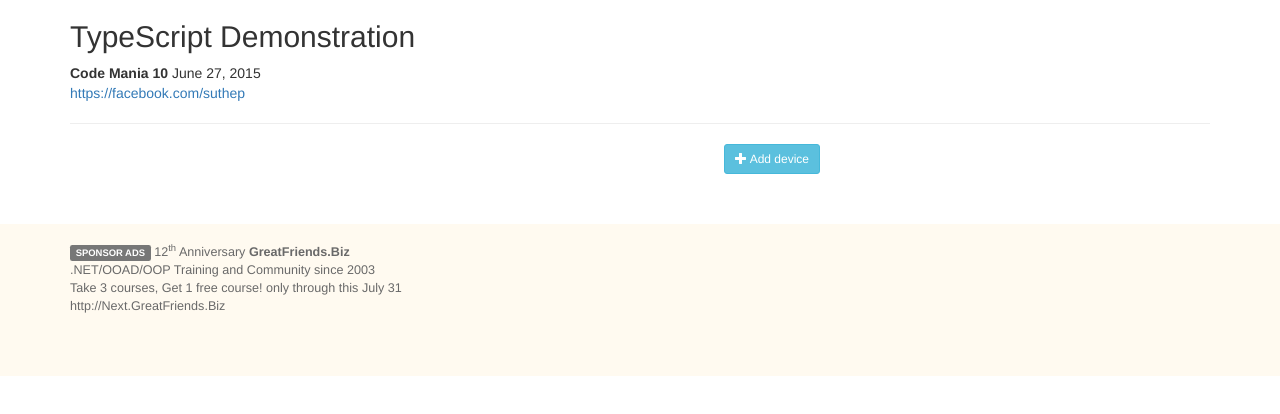
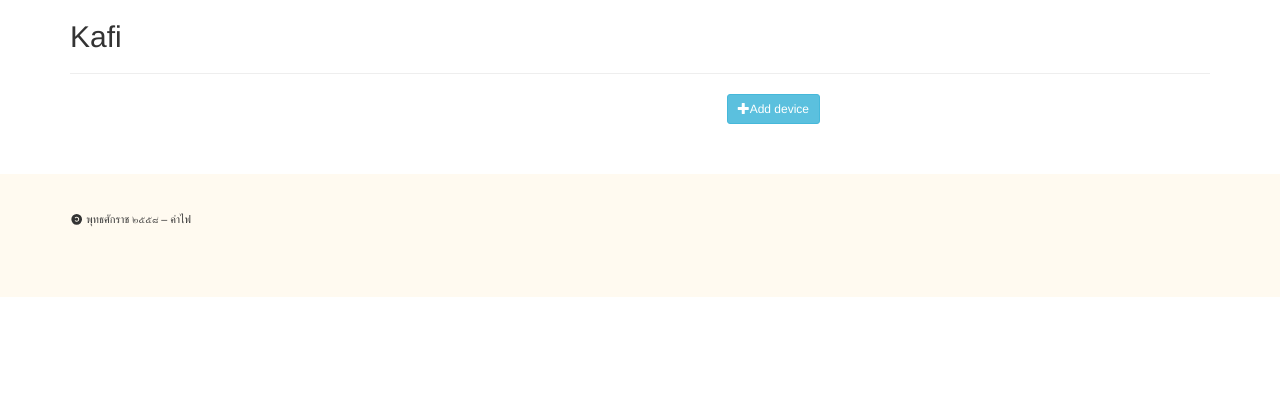
Before and after one commit to surrealist/kafi, a website: page app/index.html in a window 1280 px wide. Drawn offline with nearby package versions, Linux system fonts and the light colour scheme.

Commit message:
clean header and footer

```diff
--- a/app/index.html
+++ b/app/index.html
@@ -1,43 +1,31 @@
 <!DOCTYPE html>
 <html lang="en">
+
   <head>
     <meta charset="UTF-8">
     <title>Code Mania 10: TypeScript, Now.</title>
-
-  <link rel="stylesheet" href="../node_modules/bootstrap/dist/css/bootstrap.min.css"/>
-  <link rel="stylesheet" href="app.css"/>
+    <link rel="stylesheet" href="../node_modules/bootstrap/dist/css/bootstrap.min.css" />
+    <link rel="stylesheet" href="../bower_components/fontawesome/css/font-awesome.min.css" />
+    <link rel="stylesheet" href="app.css" />
     <script src="../node_modules/jquery/dist/jquery.min.js"></script>
     <script src="../node_modules/angular/angular.js"></script>
     <script src="../node_modules/bootstrap/dist/js/bootstrap.min.js"></script>
     <script src="../bower_components/chance/chance.js"></script>
   </head>
-<body ng-app="myApp"
-      ng-controller="MainController as c">
 
+  <body ng-app="myApp" ng-controller="MainController as c">
     <div class="container">
-    <h2>
-      TypeScript Demonstration
-    </h2>
-    <strong>Code Mania 10</strong>
-    <time datetime="2015-06-27" pubdate>June 27, 2015</time>
-    <br>
-    <a href="https://facebook.com/suthep" target="_blank">
-      https://facebook.com/suthep
+      <h2>Kafi</h2>
     </a>
       <hr/>
-
       <div class="row">
         <div class="col-md-8">
-        <button class="btn btn-info btn-sm pull-right"
-                ng-click="c.addDevice()">
-          <span class="glyphicon glyphicon-plus"></span>
-          Add device
-        </button>
+          <button class="btn btn-info btn-sm pull-right" ng-click="c.addDevice()">
+            <span class="glyphicon glyphicon-plus"></span>Add device</button>
           <h3 ng-cloak>
             <span class="glyphicon glyphicon-home"></span>
             {{ c.myHouse.name }}
           </h3>
-
           <table class="table table-striped table-hover" ng-cloak>
             <thead>
               <tr>
@@ -55,8 +43,7 @@
                 <td>{{ $index+1 }}.</td>
                 <td>{{ d.name }}</td>
                 <td class="text-right">
-                <input type="number" ng-model="d.quantity" min="0" max="99"
-                       style="text-align: right;"/>
+                  <input type="number" ng-model="d.quantity" min="0" max="99" style="text-align: right;" />
                 </td>
                 <td class="text-right">{{ d.watts | number:2 }}</td>
                 <td class="text-right">{{ d.hoursPerDay | number:2}}</td>
@@ -67,26 +54,22 @@
             <tfoot>
               <tr>
                 <td colspan="4">
-                <b>Total:</b> {{ c.myHouse.devices.length }} devices
+                  <b>Total:</b>
+                  {{ c.myHouse.devices.length }} devices
                 </td>
                 <td colspan="2" class="text-right">
                   <b>Total Units/Month:</b>
                 </td>
                 <td class="info text-right text-info">
-                <strong>
-                  {{ c.myHouse.totalUnitsPerMonth | number:2 }}
-                </strong>
+                  <strong>{{ c.myHouse.totalUnitsPerMonth | number:2 }}</strong>
                 </td>
               </tr>
               <tr>
-
                 <td colspan="6" class="text-right">
                   <b>Monthly Fee:</b>
                 </td>
                 <td class="info text-right text-info">
-                <strong style="font-size: 120%;">
-                  {{ c.myHouse.monthlyFee | number:2 }}
-                </strong>
+                  <strong style="font-size: 120%;">{{ c.myHouse.monthlyFee | number:2 }}</strong>
                 </td>
               </tr>
             </tfoot>
@@ -94,24 +77,17 @@
         </div>
       </div>
     </div>
-
     <footer>
       <div class="container">
-      <a href="http://next.greatfriends.biz" target="_blank">
-        <span class="label label-default">SPONSOR ADS</span>
-        12<sup>th</sup> Anniversary <strong>GreatFriends.Biz</strong>
-        <br/>
-
-        <div>.NET/OOAD/OOP Training and Community since 2003<br/>
-             Take 3 courses, Get 1 free course! only through this
-          <time datetime="2015-07-31">July 31</time>
-          <br/>
-             http://Next.GreatFriends.Biz
-        </div>
-      </a>
+        <br />
+        <p style="font-size: 85%;">
+          <i class="fa fa-copyright fa-flip-horizontal"></i>
+          พุทธศักราช ๒๕๕๘ &ndash;
+          <span>ค่าไฟ</span>
+        </p>
       </div>
     </footer>
-
     <script src="all.js"></script>
   </body>
+
 </html>
```
Lines whose indentation alone changed are shown as unchanged.
